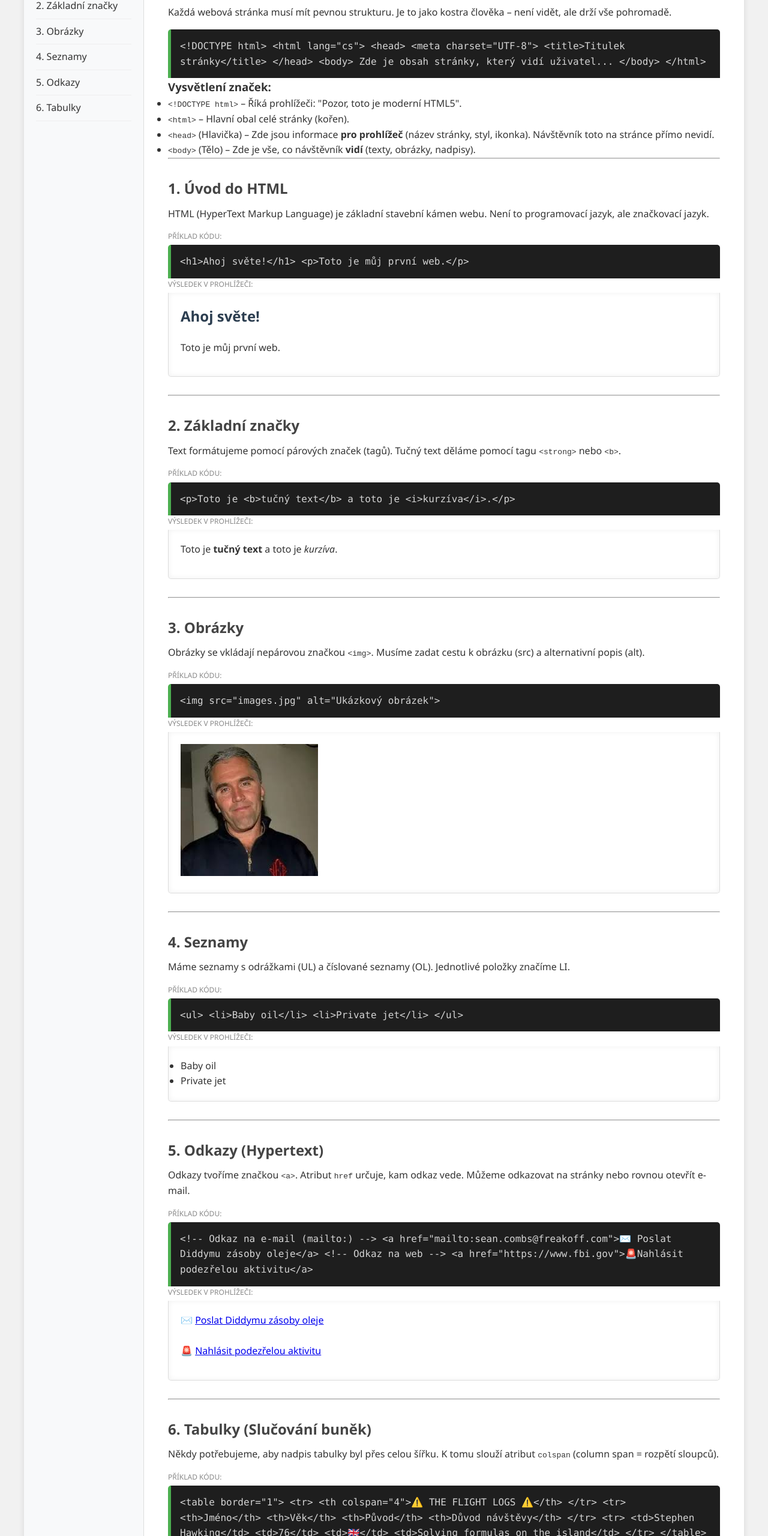
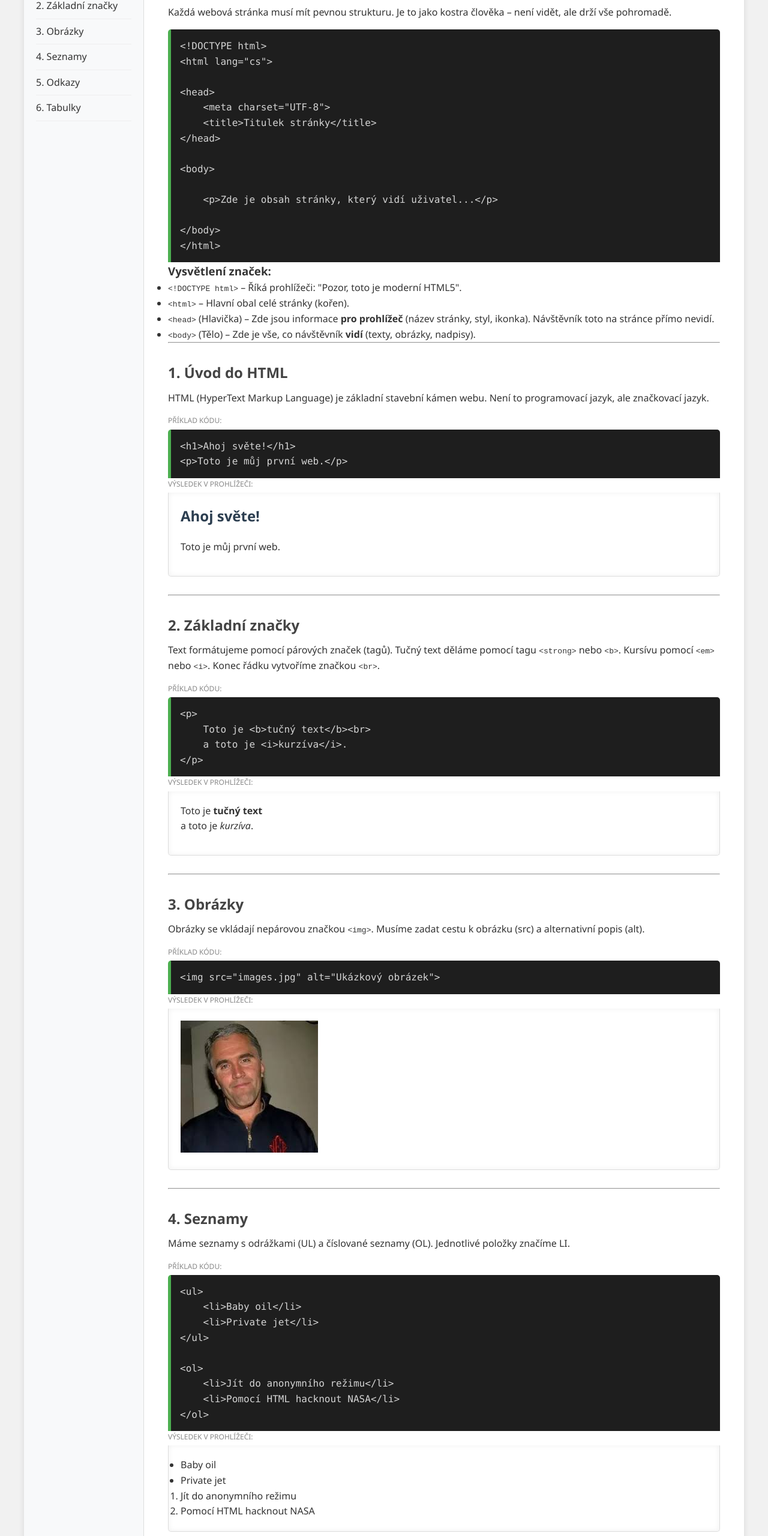
Before and after one commit to Vepter-clueless/web, a plain HTML site: page html/html-vyuka.html in a window 1280 px wide. Shown: the part 240-2800 px from the top of the page at 60% size. Drawn offline with Linux system fonts and the light colour scheme.

Commit message:
Upraveno html

```diff
--- a/html/html-vyuka.html
+++ b/html/html-vyuka.html
@@ -13,8 +13,7 @@
     <header>
         <nav>
             <a href="index.html">Domů</a>
-            <a href="html-vyuka.html" style="color: #4CAF50;">HTML</a> <!--<a href="#">CSS</a>-->
-            <!--<a href="#">Cvičení</a>-->
+            <a href="html-vyuka.html" style="color: #4CAF50;">HTML</a>
             </nav>
     </header>
 
@@ -28,30 +27,29 @@
             <a href="#seznamy">4. Seznamy</a>
             <a href="#odkazy">5. Odkazy</a>
             <a href="#tabulky">6. Tabulky</a>
-
         </aside>
 
         <main>
             <h1>Výuka HTML</h1>
+
             <section id="struktura">
                 <h2>0. Základní kostra stránky</h2>
-                <p>Každá webová stránka musí mít pevnou strukturu. Je to jako kostra člověka – není vidět, ale drží vše
-                    pohromadě.</p>
+                <p>Každá webová stránka musí mít pevnou strukturu. Je to jako kostra člověka – není vidět, ale drží vše pohromadě.</p>
 
                 <div class="code-box">
-                    &lt;!DOCTYPE html&gt;
-                    &lt;html lang="cs"&gt;
-
-                    &lt;head&gt;
-                    &lt;meta charset="UTF-8"&gt;
-                    &lt;title&gt;Titulek stránky&lt;/title&gt;
-                    &lt;/head&gt;
-
-                    &lt;body&gt;
-
-                    Zde je obsah stránky, který vidí uživatel...
-
-                    &lt;/body&gt;
+&lt;!DOCTYPE html&gt;<br>
+&lt;html lang="cs"&gt;<br>
+<br>
+&lt;head&gt;<br>
+&nbsp;&nbsp;&nbsp;&nbsp;&lt;meta charset="UTF-8"&gt;<br>
+&nbsp;&nbsp;&nbsp;&nbsp;&lt;title&gt;Titulek stránky&lt;/title&gt;<br>
+&lt;/head&gt;<br>
+<br>
+&lt;body&gt;<br>
+<br>
+&nbsp;&nbsp;&nbsp;&nbsp;&lt;p&gt;Zde je obsah stránky, který vidí uživatel...&lt;/p&gt;<br>
+<br>
+&lt;/body&gt;<br>
 &lt;/html&gt;
                 </div>
 
@@ -59,24 +57,20 @@
                 <ul>
                     <li><code>&lt;!DOCTYPE html&gt;</code> – Říká prohlížeči: "Pozor, toto je moderní HTML5".</li>
                     <li><code>&lt;html&gt;</code> – Hlavní obal celé stránky (kořen).</li>
-                    <li><code>&lt;head&gt;</code> (Hlavička) – Zde jsou informace <strong>pro prohlížeč</strong> (název
-                        stránky, styl, ikonka). Návštěvník toto na stránce přímo nevidí.</li>
-                    <li><code>&lt;body&gt;</code> (Tělo) – Zde je vše, co návštěvník <strong>vidí</strong> (texty,
-                        obrázky, nadpisy).</li>
+                    <li><code>&lt;head&gt;</code> (Hlavička) – Zde jsou informace <strong>pro prohlížeč</strong> (název stránky, styl, ikonka). Návštěvník toto na stránce přímo nevidí.</li>
+                    <li><code>&lt;body&gt;</code> (Tělo) – Zde je vše, co návštěvník <strong>vidí</strong> (texty, obrázky, nadpisy).</li>
                 </ul>
             </section>
 
             <hr>
 
-
             <section id="uvod">
                 <h2>1. Úvod do HTML</h2>
-                <p>HTML (HyperText Markup Language) je základní stavební kámen webu. Není to programovací jazyk, ale
-                    značkovací jazyk.</p>
+                <p>HTML (HyperText Markup Language) je základní stavební kámen webu. Není to programovací jazyk, ale značkovací jazyk.</p>
 
                 <span class="label">Příklad kódu:</span>
                 <div class="code-box">
-                    &lt;h1&gt;Ahoj světe!&lt;/h1&gt;
+&lt;h1&gt;Ahoj světe!&lt;/h1&gt;<br>
 &lt;p&gt;Toto je můj první web.&lt;/p&gt;
                 </div>
 
@@ -88,20 +82,22 @@
             </section>
 
             <hr>
+
             <section id="znacky">
                 <h2>2. Základní značky</h2>
-                <p>Text formátujeme pomocí párových značek (tagů). Tučný text děláme pomocí tagu
-                    <code>&lt;strong&gt;</code> nebo <code>&lt;b&gt;</code>.
-                </p>
+                <p>Text formátujeme pomocí párových značek (tagů). Tučný text děláme pomocí tagu <code>&lt;strong&gt;</code> nebo <code>&lt;b&gt;</code>. Kursívu pomocí <code>&lt;em&gt;</code> nebo <code>&lt;i&gt;</code>. Konec řádku vytvoříme značkou <code>&lt;br&gt;</code>.</p>
 
                 <span class="label">Příklad kódu:</span>
                 <div class="code-box">
-                    &lt;p&gt;Toto je &lt;b&gt;tučný text&lt;/b&gt; a toto je &lt;i&gt;kurzíva&lt;/i&gt;.&lt;/p&gt;
+&lt;p&gt;<br>
+&nbsp;&nbsp;&nbsp;&nbsp;Toto je &lt;b&gt;tučný text&lt;/b&gt;&lt;br&gt;<br>
+&nbsp;&nbsp;&nbsp;&nbsp;a toto je &lt;i&gt;kurzíva&lt;/i&gt;.<br>
+&lt;/p&gt;
                 </div>
 
                 <span class="label">Výsledek v prohlížeči:</span>
                 <div class="result-box">
-                    <p>Toto je <b>tučný text</b> a toto je <i>kurzíva</i>.</p>
+                    <p>Toto je <b>tučný text</b><br> a toto je <i>kurzíva</i>.</p>
                 </div>
             </section>
 
@@ -109,8 +105,7 @@
 
             <section id="obrazky">
                 <h2>3. Obrázky</h2>
-                <p>Obrázky se vkládají nepárovou značkou <code>&lt;img&gt;</code>. Musíme zadat cestu k obrázku (src) a
-                    alternativní popis (alt).</p>
+                <p>Obrázky se vkládají nepárovou značkou <code>&lt;img&gt;</code>. Musíme zadat cestu k obrázku (src) a alternativní popis (alt).</p>
 
                 <span class="label">Příklad kódu:</span>
                 <div class="code-box">
@@ -131,10 +126,15 @@
 
                 <span class="label">Příklad kódu:</span>
                 <div class="code-box">
-                    &lt;ul&gt;
-                    &lt;li&gt;Baby oil&lt;/li&gt;
-                    &lt;li&gt;Private jet&lt;/li&gt;
-                    &lt;/ul&gt;
+&lt;ul&gt;<br>
+&nbsp;&nbsp;&nbsp;&nbsp;&lt;li&gt;Baby oil&lt;/li&gt;<br>
+&nbsp;&nbsp;&nbsp;&nbsp;&lt;li&gt;Private jet&lt;/li&gt;<br>
+&lt;/ul&gt;<br>
+<br>
+&lt;ol&gt;<br>
+&nbsp;&nbsp;&nbsp;&nbsp;&lt;li&gt;Jít do anonymního režimu&lt;/li&gt;<br>
+&nbsp;&nbsp;&nbsp;&nbsp;&lt;li&gt;Pomocí HTML hacknout NASA&lt;/li&gt;<br>
+&lt;/ol&gt;
                 </div>
 
                 <span class="label">Výsledek v prohlížeči:</span>
@@ -143,8 +143,13 @@
                         <li>Baby oil</li>
                         <li>Private jet</li>
                     </ul>
+                    <ol>
+                        <li>Jít do anonymního režimu</li>
+                        <li>Pomocí HTML hacknout NASA</li>
+                    </ol>
                 </div>
             </section>
+
             <hr>
 
             <section id="odkazy">
@@ -153,11 +158,11 @@
 
                 <span class="label">Příklad kódu:</span>
                 <div class="code-box">
-&lt;!-- Odkaz na e-mail (mailto:) --&gt;
-&lt;a href="mailto:sean.combs@freakoff.com"&gt;✉️ Poslat Diddymu zásoby oleje&lt;/a&gt;
-
-&lt;!-- Odkaz na web --&gt;
-&lt;a href="https://www.fbi.gov"&gt;🚨Nahlásit podezřelou aktivitu&lt;/a&gt;
+&lt;!-- Odkaz na e-mail (mailto:) --&gt;<br>
+&lt;a href="mailto:sean.combs@freakoff.com"&gt;✉️ Poslat Diddymu zásoby oleje&lt;/a&gt;<br>
+<br>
+&lt;!-- Odkaz na web --&gt;<br>
+&lt;a href="https://www.fbi.gov"&gt;🚨 Nahlásit podezřelou aktivitu&lt;/a&gt;
                 </div>
 
                 <span class="label">Výsledek v prohlížeči:</span>
@@ -178,24 +183,22 @@
 
                 <span class="label">Příklad kódu:</span>
                 <div class="code-box">
-&lt;table border="1"&gt;
-  &lt;tr&gt;
-    &lt;th colspan="4"&gt;⚠️ THE FLIGHT LOGS ⚠️&lt;/th&gt;
-  &lt;/tr&gt;
-
-  &lt;tr&gt;
-    &lt;th&gt;Jméno&lt;/th&gt;
-    &lt;th&gt;Věk&lt;/th&gt;
-    &lt;th&gt;Původ&lt;/th&gt;
-    &lt;th&gt;Důvod návštěvy&lt;/th&gt;
-  &lt;/tr&gt;
-
-  &lt;tr&gt;
-    &lt;td&gt;Stephen Hawking&lt;/td&gt;
-    &lt;td&gt;76&lt;/td&gt;
-    &lt;td&gt;🇬🇧&lt;/td&gt;
-    &lt;td&gt;Solving formulas on the island&lt;/td&gt;
-  &lt;/tr&gt;
+&lt;table border="1"&gt;<br>
+&nbsp;&nbsp;&nbsp;&nbsp;&lt;tr&gt;<br>
+&nbsp;&nbsp;&nbsp;&nbsp;&nbsp;&nbsp;&nbsp;&nbsp;&lt;th colspan="4"&gt;⚠️ THE FLIGHT LOGS ⚠️&lt;/th&gt;<br>
+&nbsp;&nbsp;&nbsp;&nbsp;&lt;/tr&gt;<br>
+&nbsp;&nbsp;&nbsp;&nbsp;&lt;tr&gt;<br>
+&nbsp;&nbsp;&nbsp;&nbsp;&nbsp;&nbsp;&nbsp;&nbsp;&lt;th&gt;Jméno&lt;/th&gt;<br>
+&nbsp;&nbsp;&nbsp;&nbsp;&nbsp;&nbsp;&nbsp;&nbsp;&lt;th&gt;Věk&lt;/th&gt;<br>
+&nbsp;&nbsp;&nbsp;&nbsp;&nbsp;&nbsp;&nbsp;&nbsp;&lt;th&gt;Původ&lt;/th&gt;<br>
+&nbsp;&nbsp;&nbsp;&nbsp;&nbsp;&nbsp;&nbsp;&nbsp;&lt;th&gt;Důvod návštěvy&lt;/th&gt;<br>
+&nbsp;&nbsp;&nbsp;&nbsp;&lt;/tr&gt;<br>
+&nbsp;&nbsp;&nbsp;&nbsp;&lt;tr&gt;<br>
+&nbsp;&nbsp;&nbsp;&nbsp;&nbsp;&nbsp;&nbsp;&nbsp;&lt;td&gt;Stephen Hawking&lt;/td&gt;<br>
+&nbsp;&nbsp;&nbsp;&nbsp;&nbsp;&nbsp;&nbsp;&nbsp;&lt;td&gt;76&lt;/td&gt;<br>
+&nbsp;&nbsp;&nbsp;&nbsp;&nbsp;&nbsp;&nbsp;&nbsp;&lt;td&gt;🇬🇧&lt;/td&gt;<br>
+&nbsp;&nbsp;&nbsp;&nbsp;&nbsp;&nbsp;&nbsp;&nbsp;&lt;td&gt;Solving formulas on the island&lt;/td&gt;<br>
+&nbsp;&nbsp;&nbsp;&nbsp;&lt;/tr&gt;<br>
 &lt;/table&gt;
                 </div>
 
@@ -207,28 +210,24 @@
                                 ⚠️ CONFIDENTIAL FLIGHT LOGS ⚠️
                             </th>
                         </tr>
-
                         <tr style="background-color: #333; color: white;">
                             <th style="padding: 10px;">Pasažér</th>
                             <th style="padding: 10px;">Věk</th>
                             <th style="padding: 10px;">Původ</th>
                             <th style="padding: 10px;">Poznámka v deníku</th>
                         </tr>
-
                         <tr style="border-bottom: 1px solid #ddd;">
                             <td style="padding: 10px;">Stephen Hawking</td>
                             <td style="padding: 10px;">76</td>
                             <td style="padding: 10px; font-size: 20px;">🇬🇧</td>
                             <td style="padding: 10px;">Studying midget physics</td>
                         </tr>
-
                         <tr style="background-color: #f9f9f9; border-bottom: 1px solid #ddd;">
                             <td style="padding: 10px;">Prince Andrew</td>
                             <td style="padding: 10px;">64</td>
                             <td style="padding: 10px; font-size: 20px;">🇬🇧</td>
                             <td style="padding: 10px;">Wait, I cannot sweat!</td>
                         </tr>
-
                         <tr style="border-bottom: 1px solid #ddd;">
                             <td style="padding: 10px;">Kevin Spacey</td>
                             <td style="padding: 10px;">64</td>
@@ -238,9 +237,9 @@
                     </table>
                 </div>
             </section>
+
         </main>
     </div>
 
 </body>
-
 </html>
```
Lines whose indentation alone changed are shown as unchanged.
